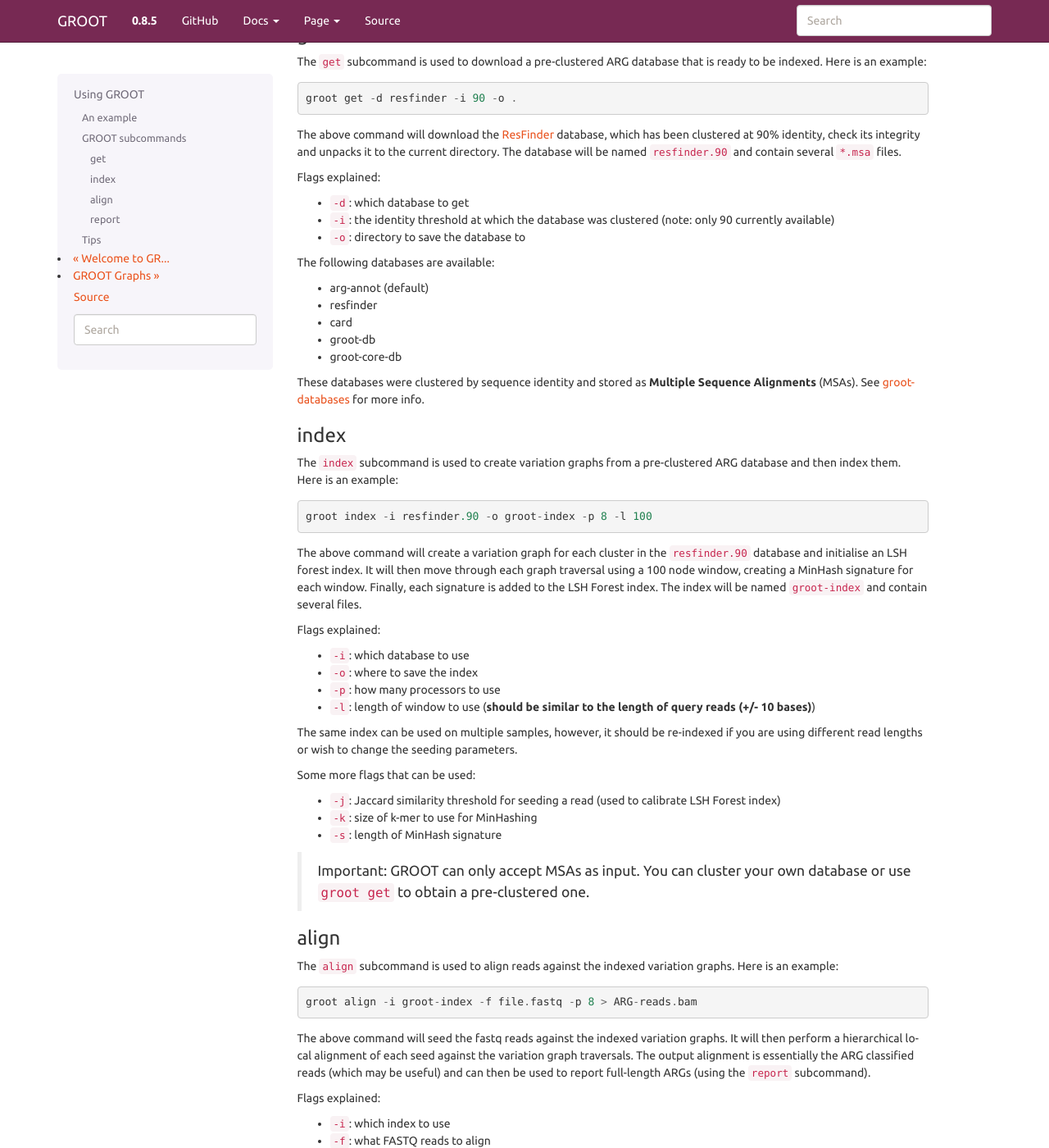
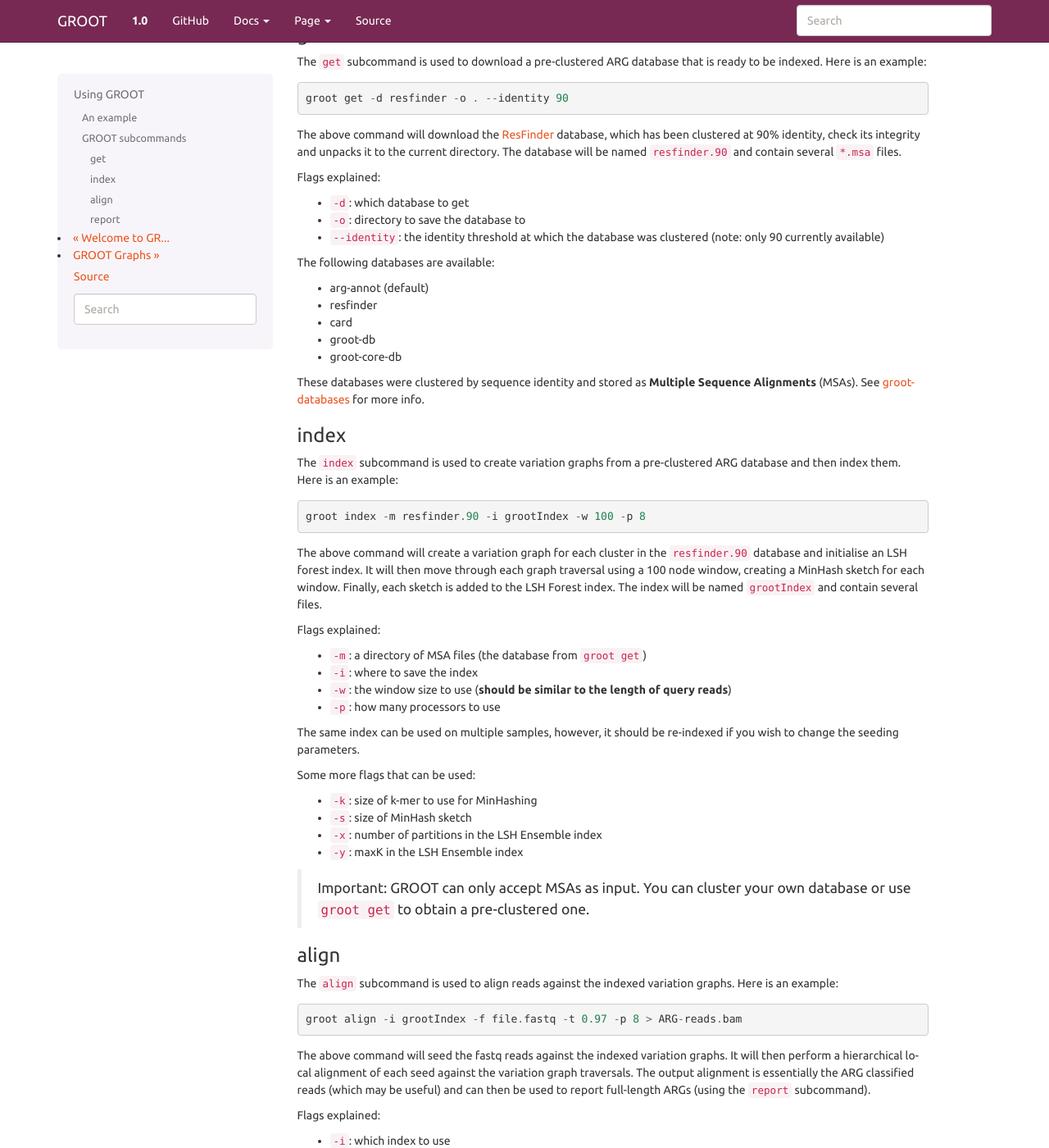
Before and after one commit to will-rowe/groot, a Sphinx documentation site: the page built from docs/using-groot.md, in a window 1280 px wide and 1400 px high, scrolled down 754 px. Shown: the whole window at 82% size. Built offline with Sphinx 7.4.7, drawn with Linux system fonts in a browser that asks for light colours; some of the changed text lies outside the part shown.

Commit message:
updating docs

````diff
--- a/docs/conf.py
+++ b/docs/conf.py
@@ -30,9 +30,9 @@
 author = 'Will Rowe'
 
 # The short X.Y version
-version = '0.8.5'
+version = '1.0'
 # The full version, including alpha/beta/rc tags
-release = '0.8.5'
+release = '1.0.0'
 
 
 # -- General configuration ---------------------------------------------------
--- a/docs/using-groot.md
+++ b/docs/using-groot.md
@@ -1,147 +1,138 @@
 # Using GROOT
 
-**GROOT** uses a subcommand syntax; call the main program with `groot` and follow it by the subcommand to indicate what  action to take.
+**GROOT** uses a subcommand syntax; call the main program with `groot` and follow it by the subcommand to indicate what action to take.
 
 This page will cover a worked example, details on the available GROOT commands and some tips for using the program.
 
 For more information on the graphs that **GROOT** uses, please read the [groot-graphs](https://groot-documentation.readthedocs.io/en/latest/groot-graphs.html) page.
 
-***
+---
 
 ## An example
 
 This example will take us from raw reads to resistome profile for a single metagenome
 
 Get some sequence data:
-```
+
+```sh
 fastq-dump SRR4454613
 ```
 
 Get a pre-clustered ARG database:
-```
+
+```sh
 groot get -d resfinder
 ```
 
 Create variation graphs from the ARG-database and index:
-```
-groot index -i resfinder.90 -o groot-index -p 8 -l 100
+
+```sh
+groot index -m resfinder.90 -i grootIndex -w 100 -p 8
 ```
 
 Align the reads and report ARGs
-```
-groot align -i groot-index -f SRR4454613.fastq -p 8 | groot report -c 1
+
+```sh
+groot align -i grootIndex -f SRR4454613.fastq -p 8 | groot report -c 0.95
 ```
 
-***
+---
 
 ## GROOT subcommands
 
 ### get
 
-The ``get`` subcommand is used to download a pre-clustered ARG database that is ready to be indexed. Here is an example:
+The `get` subcommand is used to download a pre-clustered ARG database that is ready to be indexed. Here is an example:
 
 ```
-groot get -d resfinder -i 90 -o .
+groot get -d resfinder -o . --identity 90
 ```
 
-The above command will download the [ResFinder](https://cge.cbs.dtu.dk/services/ResFinder/) database, which has been clustered at 90% identity, check its integrity and unpacks it to the current directory. The database will be named ``resfinder.90`` and contain several ``*.msa`` files.
+The above command will download the [ResFinder](https://cge.cbs.dtu.dk/services/ResFinder/) database, which has been clustered at 90% identity, check its integrity and unpacks it to the current directory. The database will be named `resfinder.90` and contain several `*.msa` files.
 
 Flags explained:
 
-* ``-d``: which database to get
-* ``-i``: the identity threshold at which the database was clustered (note: only 90 currently available)
-* ``-o``: directory to save the database to
+- `-d`: which database to get
+- `-o`: directory to save the database to
+- `--identity`: the identity threshold at which the database was clustered (note: only 90 currently available)
 
 The following databases are available:
 
-* arg-annot (default)
-* resfinder
-* card
-* groot-db
-* groot-core-db
+- arg-annot (default)
+- resfinder
+- card
+- groot-db
+- groot-core-db
 
 These databases were clustered by sequence identity and stored as **Multiple Sequence Alignments** (MSAs). See [groot-databases](https://groot-documentation.readthedocs.io/en/latest/groot-databases.html) for more info.
 
 ### index
 
-The ``index`` subcommand is used to create variation graphs from a pre-clustered ARG database and then index them. Here is an example:
+The `index` subcommand is used to create variation graphs from a pre-clustered ARG database and then index them. Here is an example:
 
 ```
-groot index -i resfinder.90 -o groot-index -p 8 -l 100
+groot index -m resfinder.90 -i grootIndex -w 100 -p 8
 ```
 
-The above command will create a variation graph for each cluster in the ``resfinder.90`` database and initialise an LSH forest index. It will then move through each graph traversal using a 100 node window, creating a MinHash signature for each window. Finally, each signature is added to the LSH Forest index. The index will be named ``groot-index`` and contain several files.
+The above command will create a variation graph for each cluster in the `resfinder.90` database and initialise an LSH forest index. It will then move through each graph traversal using a 100 node window, creating a MinHash sketch for each window. Finally, each sketch is added to the LSH Forest index. The index will be named `grootIndex` and contain several files.
 
 Flags explained:
 
-* ``-i``: which database to use
-* ``-o``: where to save the index
-* ``-p``: how many processors to use
-* ``-l``: length of window to use (**should be similar to the length of query reads (+/- 10 bases)**)
+- `-m`: a directory of MSA files (the database from `groot get`)
+- `-i`: where to save the index
+- `-w`: the window size to use (**should be similar to the length of query reads**)
+- `-p`: how many processors to use
 
-The same index can be used on multiple samples, however, it should be re-indexed if you are using different read lengths or wish to change the seeding parameters.
+The same index can be used on multiple samples, however, it should be re-indexed if you wish to change the seeding parameters.
 
 Some more flags that can be used:
 
-* ``-j``: Jaccard similarity threshold for seeding a read (used to calibrate LSH Forest index)
-* ``-k``: size of k-mer to use for MinHashing
-* ``-s``: length of MinHash signature
+- `-k`: size of k-mer to use for MinHashing
+- `-s`: size of MinHash sketch
+- `-x`: number of partitions in the LSH Ensemble index
+- `-y`: maxK in the LSH Ensemble index
 
 > Important: GROOT can only accept MSAs as input. You can cluster your own database or use `groot get` to obtain a pre-clustered one.
 
 ### align
 
-The ``align`` subcommand is used to align reads against the indexed variation graphs. Here is an example:
+The `align` subcommand is used to align reads against the indexed variation graphs. Here is an example:
 
 ```
-groot align -i groot-index -f file.fastq -p 8 > ARG-reads.bam
+groot align -i grootIndex -f file.fastq -t 0.97 -p 8 > ARG-reads.bam
 ```
 
 The above command will seed the fastq reads against the indexed variation graphs. It will then perform a hierarchical local alignment of each seed against the variation graph traversals. The output alignment is essentially the ARG classified reads (which may be useful) and can then be used to report full-length ARGs (using the `report` subcommand).
 
 Flags explained:
 
-* ``-i``: which index to use
-* ``-f``: what FASTQ reads to align
-* ``-p``: how many processors to use
+- `-i`: which index to use
+- `-f`: what FASTQ reads to align
+- `-t`: the containment threshold for seeding reads
+- `-p`: how many processors to use
 
 Data can streamed in and out of the align subcommand. For example:
 
 ```
-gunzip -c file.gz | ./groot align -i groot-index -p 8 | ./groot report
+gunzip -c file.gz | ./groot align -i grootIndex -p 8 | ./groot report
 ```
-> this feature is being worked on and will bring more utility in future releases.
 
-Multiple FASTQ files can be specified as input, however all are treated as the same sample and paired-end info isn't used. To specify multiple files, make sure they are comma separated (``-i fileA.fq,fileB.fq``).
-
-Some more flags that can be used:
-
-* ``--trim``: enable quality based trimming of read prior to alignment
-* ``-q``: minimum base quality during trimming
-* ``-l``: minimum read length post trimming
-* ``-c``: maximum number of bases to clip from 3' end during local alignment
-* ``-o``: directory to save variation graphs to
+Multiple FASTQ files can be specified as input, however all are treated as the same sample and paired-end info isn't used. To specify multiple files, make sure they are comma separated (`-f fileA.fq,fileB.fq`) or use gunzip/cat with a wildcard (gunzip -c \*.fq.gz | groot...).
 
 ### report
 
-The ``report`` subcommand is used to processes graph traversals and generate a resistome profile for a sample. Here is an example:
+The `report` subcommand is used to processes graph traversals and generate a resistome profile for a sample. Here is an example:
 
 ```
-groot report -i ARG-reads.bam -c 1
+groot report --bamFile ARG-reads.bam -c 1
 ```
 
 Flags explained:
 
-* ``-i``: the input BAM file (output from `groot align` subcommand)
-* ``-c``: the coverage needed to report an ARG (e.g. 0.95 = 95% ARG bases covered by reads)
+- `--bamFile`: the input BAM file (output from `groot align` subcommand)
+- `-c`: the coverage needed to report an ARG (e.g. 0.95 = 95% ARG bases covered by reads)
 
 Some more flags that can be used:
 
-* ``--lowCov``: overrides `c` option and will report ARGs which may not be covered at the 5'/3' ends
-* ``--plotCov``: outputs coverage plot for each ARG reported
-
-***
-
-## Tips
-
-Will update soon...
+- `--lowCov`: overrides `c` option and will report ARGs which may not be covered at the 5'/3' ends
+- `--plotCov`: outputs coverage plot for each ARG reported
````
Also changed, not shown: docs/groot-databases.md (+9 -10 lines), docs/groot-graphs.md (+11 -12 lines), docs/tutorial.md (+54 -53 lines).
